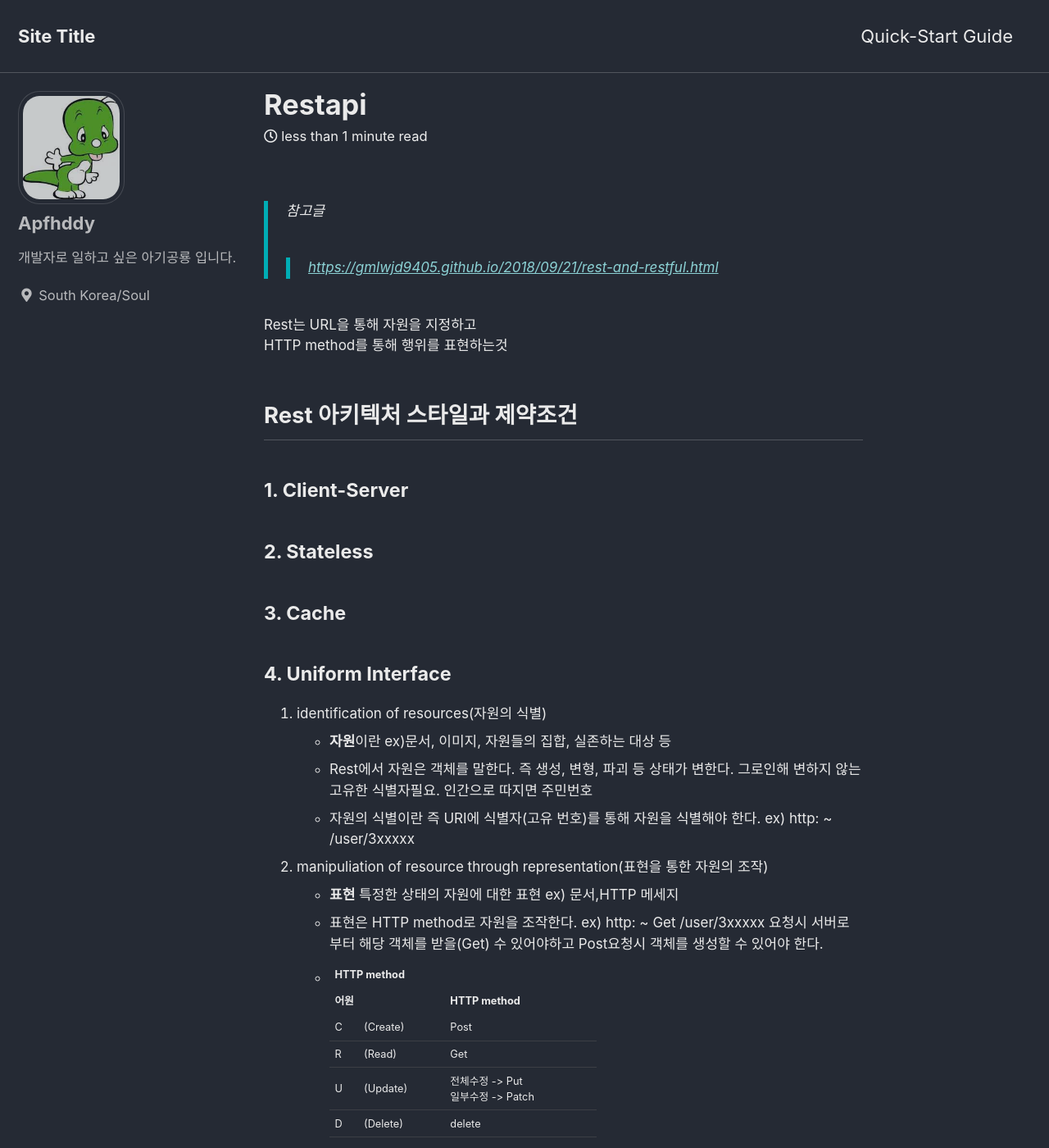
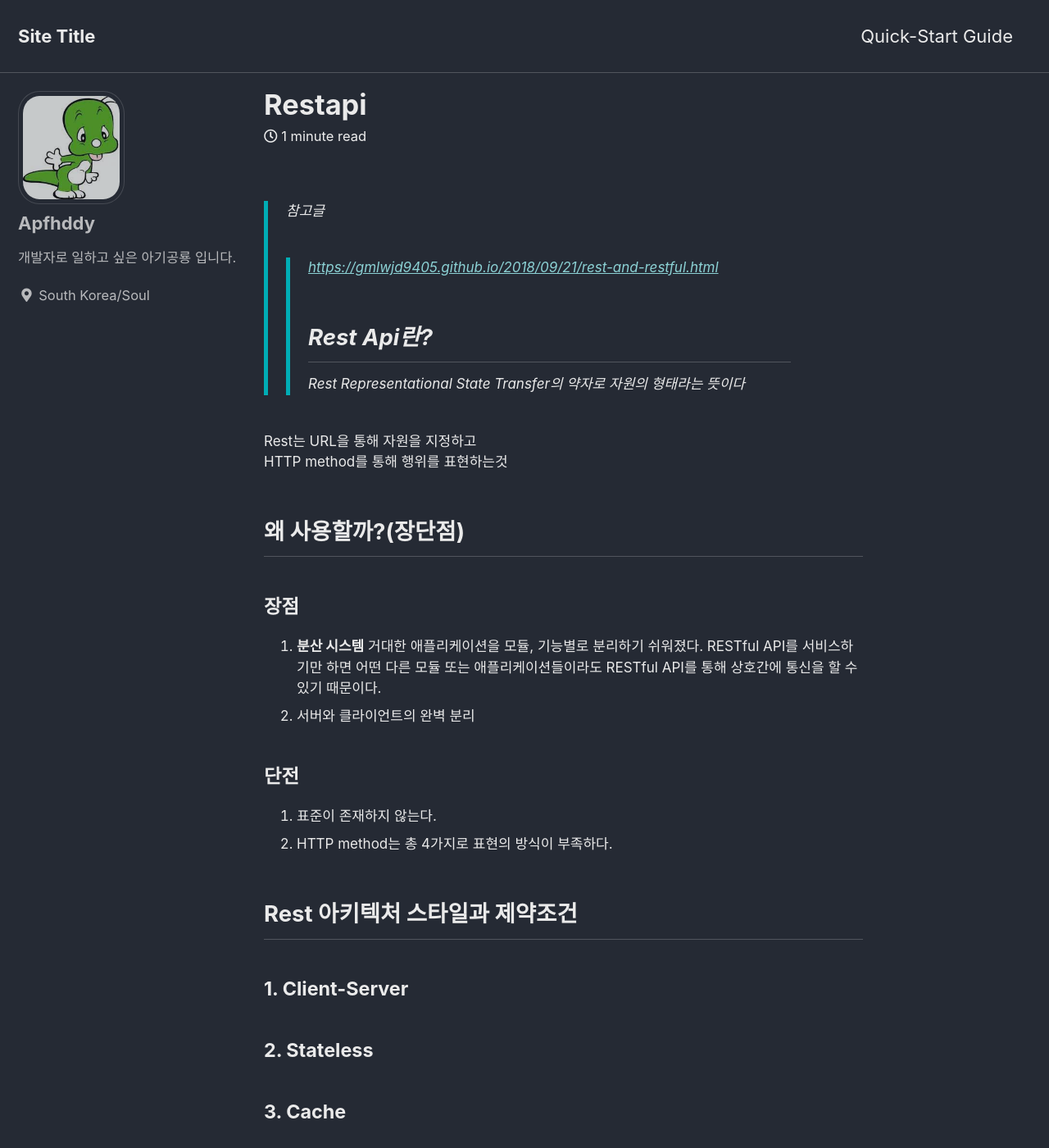
Before and after one commit to apfhddy/apfhddy.github.io, a Jekyll site: the page built from _posts/2024-02-18-restAPI.md, in a window 1280 px wide and 1400 px high. Shown: the whole window at 82% size. Built offline with Jekyll 4.4.1, drawn with Linux system fonts in a browser that asks for light colours; cached includes are drawn as plain includes.

Commit message:
업데이트

```diff
--- a/_posts/2024-02-18-restAPI.md
+++ b/_posts/2024-02-18-restAPI.md
@@ -1,8 +1,21 @@
 >  참고글
 >  >[https://gmlwjd9405.github.io/2018/09/21/rest-and-restful.html](https://gmlwjd9405.github.io/2018/09/21/rest-and-restful.html)
+## Rest Api란?
+Rest Representational State Transfer의 약자로 자원의 형태라는 뜻이다
 
 Rest는 URL을 통해 자원을 지정하고
 HTTP method를 통해 행위를 표현하는것
+
+## 왜 사용할까?(장단점)
+#### 장점
+1. **분산 시스템** 거대한 애플리케이션을 모듈, 기능별로 분리하기 쉬워졌다. RESTful API를 서비스하기만 하면 어떤 다른 모듈 또는 애플리케이션들이라도 RESTful API를 통해 상호간에 통신을 할 수 있기 때문이다.
+2. 서버와 클라이언트의 완벽 분리
+
+#### 단전
+1. 표준이 존재하지 않는다.
+2. HTTP method는 총 4가지로 표현의 방식이 부족하다.
+
+
 
 ## Rest 아키텍처 스타일과  제약조건
 #### 1. Client-Server
@@ -52,6 +65,7 @@ HTTP method를 통해 행위를 표현하는것
 3. self-descriptive message(자기 서술적인 메세지)
     * **Host 헤더에 도메인명 기재 필요** 만약 {id:"304",name:"헤헤"} 이런 json 데이터가 있다고 하면 저 데이터가 로그인 id인지 식별자형태의 id인지 데이터 식별이 어려워 진다. 그래서 Host 명시함으로서 어떠한 데이터인지 알수 있게끔한다.
 4. Hypermedia As The Engine Of Application State(HATEOAS)
+    * 공부중
 
 #### 5. Layered System
 #### 6. Code-On-Demand
```
